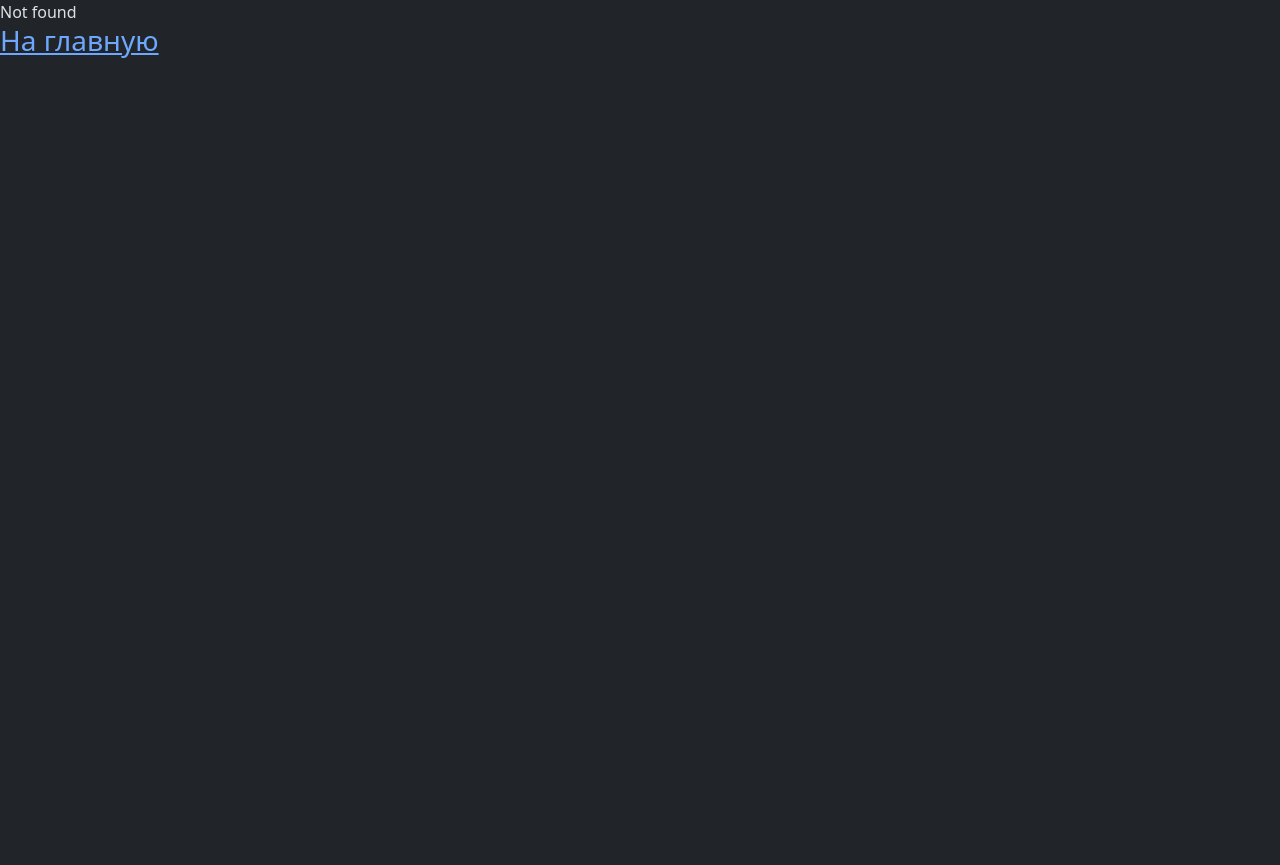
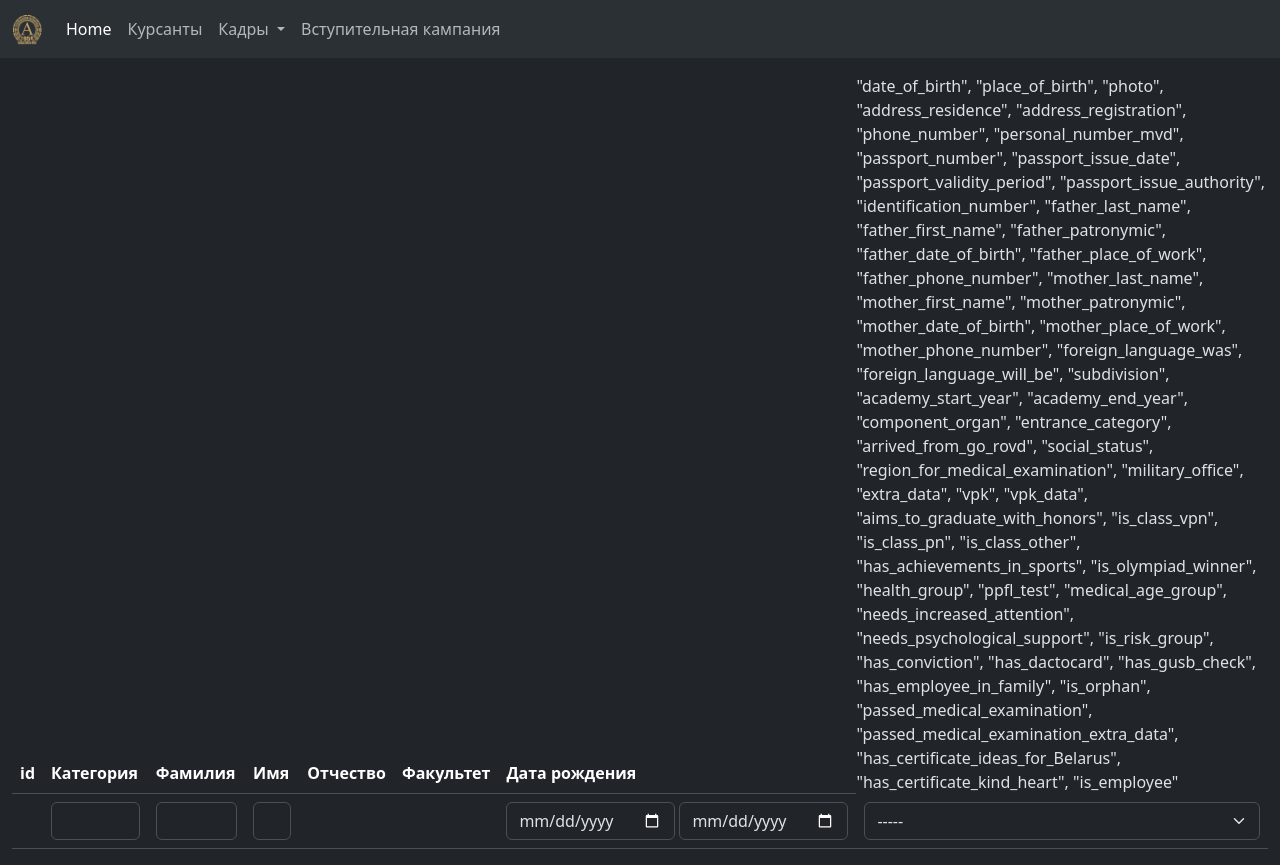
Before and after one commit to levenkoevgeny/client, a Vue app: page /kis/cadet-full in a window 1280 px wide. Before the commit this address had no page. Before the commit the page ends 800 px from the top, so only its background shows below. Built offline with nearby package versions, Linux system fonts and the light colour scheme.

Commit message:
18 10 2024

```diff
--- /dev/null
+++ b/src/components/cadet/CadetListOkView.vue
@@ -0,0 +1,97 @@
+<template>
+  <div class="container-fluid">
+    <div class="my-3"></div>
+
+    <table class="table">
+      <thead>
+        <tr>
+          <th scope="col">id</th>
+          <th scope="col">Категория</th>
+          <th scope="col">Фамилия</th>
+          <th scope="col">Имя</th>
+          <th scope="col">Отчество</th>
+          <th scope="col">Факультет</th>
+          <th scope="col">Дата рождения</th>
+
+          "date_of_birth", "place_of_birth", "photo", "address_residence",
+          "address_registration", "phone_number", "personal_number_mvd",
+          "passport_number", "passport_issue_date", "passport_validity_period",
+          "passport_issue_authority", "identification_number",
+          "father_last_name", "father_first_name", "father_patronymic",
+          "father_date_of_birth", "father_place_of_work", "father_phone_number",
+          "mother_last_name", "mother_first_name", "mother_patronymic",
+          "mother_date_of_birth", "mother_place_of_work", "mother_phone_number",
+          "foreign_language_was", "foreign_language_will_be", "subdivision",
+          "academy_start_year", "academy_end_year", "component_organ",
+          "entrance_category", "arrived_from_go_rovd", "social_status",
+          "region_for_medical_examination", "military_office", "extra_data",
+          "vpk", "vpk_data", "aims_to_graduate_with_honors", "is_class_vpn",
+          "is_class_pn", "is_class_other", "has_achievements_in_sports",
+          "is_olympiad_winner", "health_group", "ppfl_test",
+          "medical_age_group", "needs_increased_attention",
+          "needs_psychological_support", "is_risk_group", "has_conviction",
+          "has_dactocard", "has_gusb_check", "has_employee_in_family",
+          "is_orphan", "passed_medical_examination",
+          "passed_medical_examination_extra_data",
+          "has_certificate_ideas_for_Belarus", "has_certificate_kind_heart",
+          "is_employee"
+        </tr>
+        <tr>
+          <th scope="col"></th>
+          <th scope="col">
+            <div>
+              <input type="text" class="form-control" />
+            </div>
+          </th>
+          <th scope="col">
+            <div>
+              <input type="text" class="form-control" />
+            </div>
+          </th>
+          <th scope="col">
+            <div>
+              <input type="text" class="form-control" />
+            </div>
+          </th>
+          <th></th>
+          <th></th>
+          <th scope="col">
+            <div class="d-flex justify-content-between">
+              <div class="me-1">
+                <input type="date" class="form-control" />
+              </div>
+              <div>
+                <input type="date" class="form-control" />
+              </div>
+            </div>
+          </th>
+          <th scope="col">
+            <div>
+              <select name="" id="" class="form-select">
+                <option value="">-----</option>
+                <option value="">-----</option>
+                <option value="">-----</option>
+              </select>
+            </div>
+          </th>
+        </tr>
+      </thead>
+      <tbody></tbody>
+    </table>
+  </div>
+</template>
+
+<script>
+export default {
+  name: "CadetListOkView",
+  components: {},
+  data() {
+    return {}
+  },
+  async created() {},
+  methods: {},
+  computed: {},
+}
+</script>
+
+<style scoped></style>
--- a/src/components/cadet/index.js
+++ b/src/components/cadet/index.js
@@ -2,3 +2,4 @@ export { default as CadetMainView } from "./CadetMainView.vue"
 export { default as CadetListView } from "./CadetList.vue"
 export { default as CadetItemView } from "./CadetItemView.vue"
 export { default as CadetUpdateView } from "./CadetUpdateView.vue"
+export { default as CadetListOkView } from "./CadetListOkView.vue"
--- a/src/router/index.js
+++ b/src/router/index.js
@@ -7,6 +7,7 @@ import { RankHistoryListView } from "@/components/cadet/rank"
 import { EntranceMainView } from "@/components/entrance_campaign"
 import { SpecialityHistoryView } from "@/components/cadet/speciality"
 import { CadetUpdateView } from "@/components/cadet"
+import { CadetListOkView } from "@/components/cadet"
 
 import {
   NotFoundView,
@@ -26,6 +27,11 @@ const routes = [
         path: "cadet",
         component: CadetListView,
         name: "cadet",
+      },
+      {
+        path: "cadet-full",
+        component: CadetListOkView,
+        name: "cadet-full",
       },
       {
         path: "cadet/:id",
```
